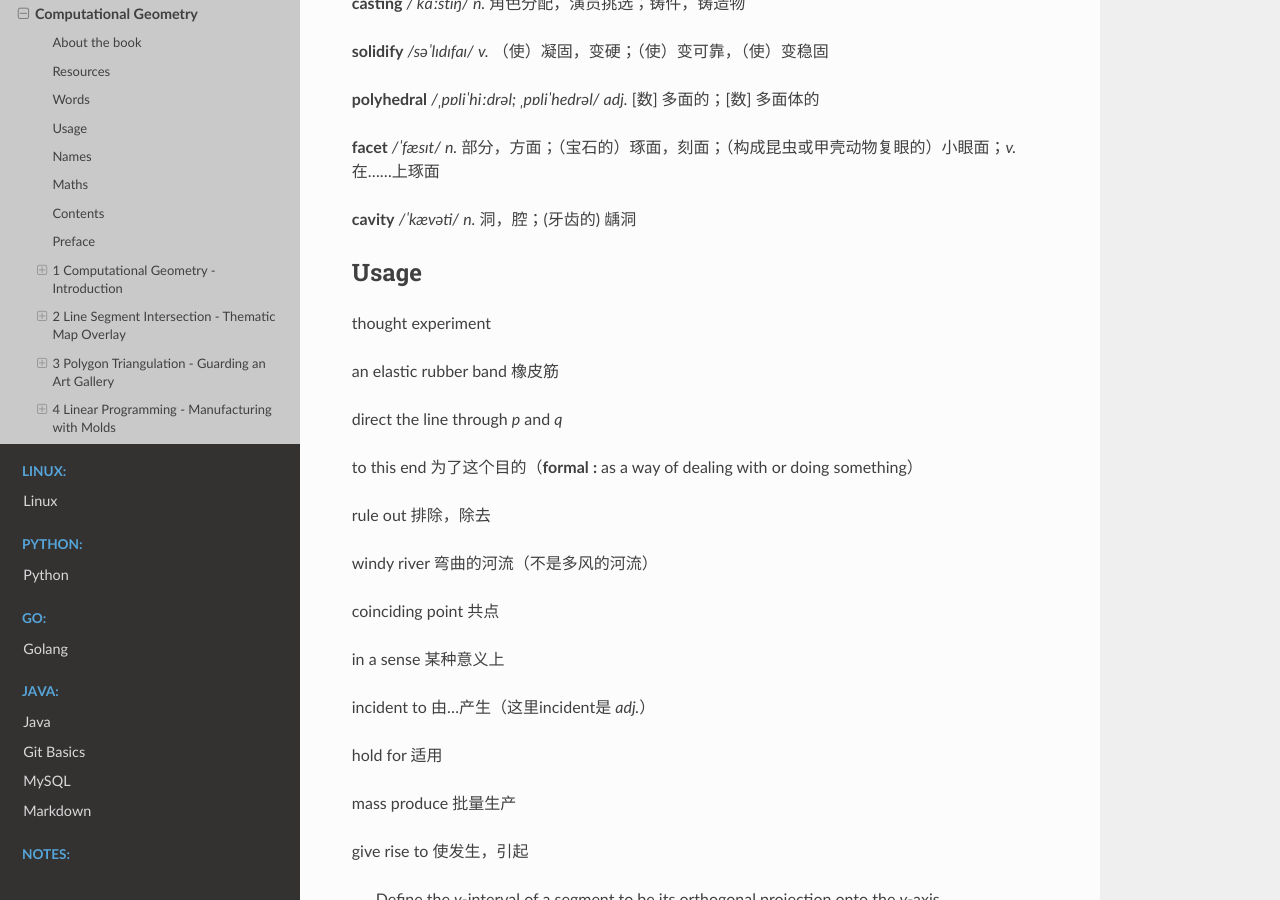
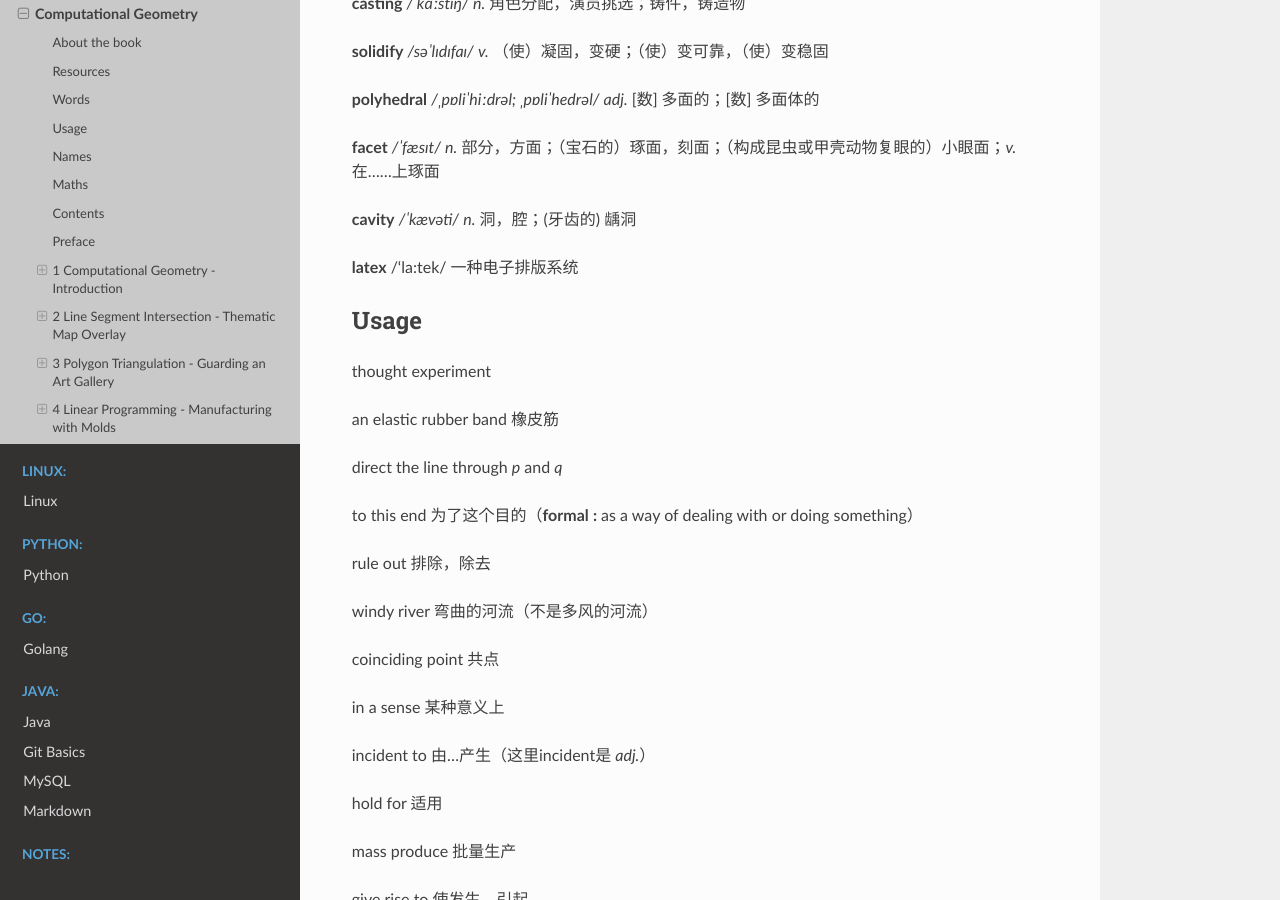
Before and after one commit to Pyrad/pyradnotes, a Sphinx documentation site: the page built from source/Geometry/ComputationalGeometryAA3rd.md, in a window 1280 px wide and 900 px high, scrolled down 2712 px. Built offline with Sphinx 7.4.7 and the Read the Docs theme 2.0.0, drawn with Linux system fonts in a browser that asks for light colours.

```diff
--- a/source/Geometry/ComputationalGeometryAA3rd.md
+++ b/source/Geometry/ComputationalGeometryAA3rd.md
@@ -122,7 +122,7 @@
 
 **cavity** */*ˈkævəti*/* *n.* 洞，腔；(牙齿的) 龋洞
 
-
+**latex** /‘la:tek/ 一种电子排版系统
 
 
 
```
